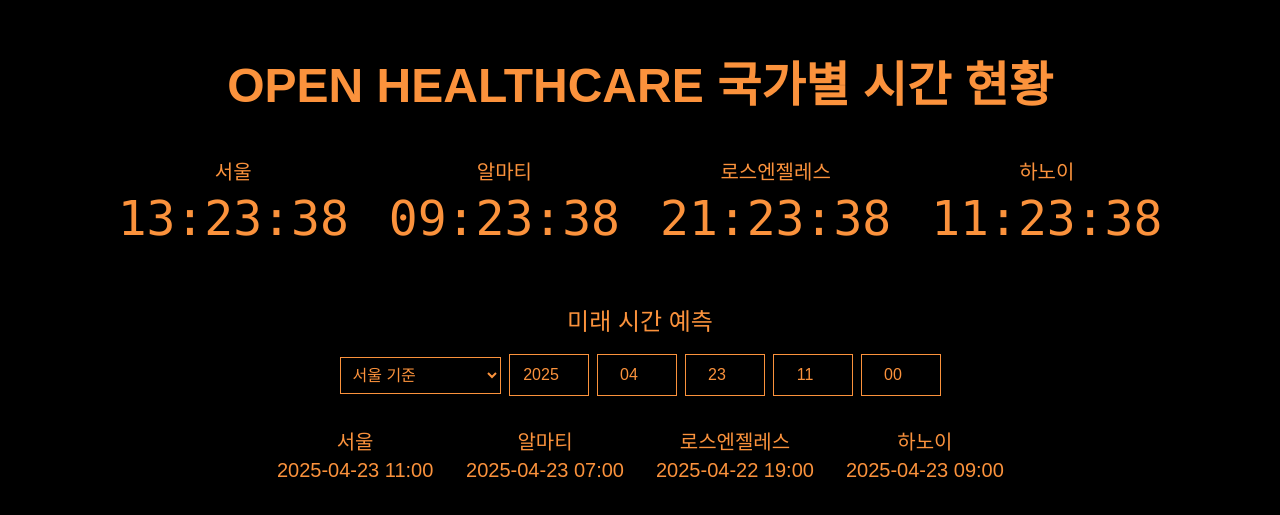
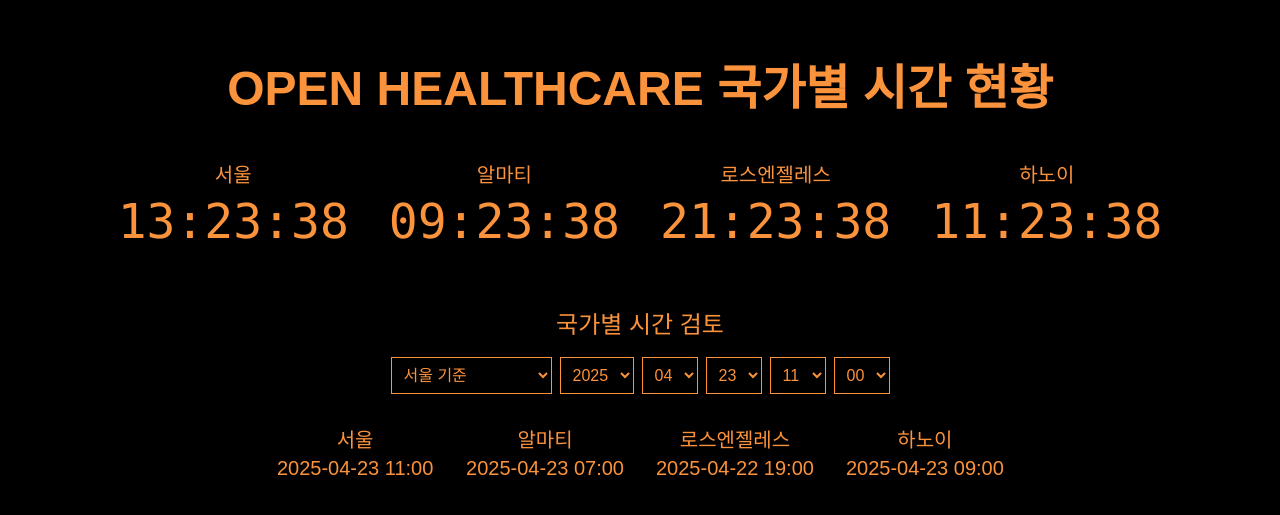
Before and after one commit to OfficejacobK/OHCworldtime, a React (Create React App) app: page / in a window 1280 px wide. Shown: the part 127-642 px from the top of the page. Built offline with nearby package versions, Linux system fonts and the light colour scheme; a web font is replaced by a local one.

Commit message:
Add files via upload

```diff
--- a/src/App.jsx
+++ b/src/App.jsx
@@ -36,18 +36,29 @@ function App() {
     return format(local, "HH:mm:ss");
   };
 
-  const futureDate = new Date(
-    future.year + "-" + future.month + "-" + future.day + "T" + future.hour + ":" + future.minute + ":00"
-  );
+  const getFutureDate = () => {
+    try {
+      return new Date(future.year + "-" + future.month + "-" + future.day + "T" + future.hour + ":" + future.minute + ":00");
+    } catch {
+      return new Date();
+    }
+  };
+
+  const futureDate = getFutureDate();
   const baseDate = new Date(new Date().toLocaleString("en-US", { timeZone: timezones[future.base] }));
   const diff = futureDate.getTime() - baseDate.getTime();
+
   const futureTimes = {};
   for (const key in timezones) {
     const local = new Date(new Date().toLocaleString("en-US", { timeZone: timezones[key] }));
     futureTimes[key] = format(new Date(local.getTime() + diff), "yyyy-MM-dd HH:mm");
   }
 
-  const handleChange = (field, value) => setFuture(prev => ({ ...prev, [field]: value }));
+  const handleChange = (field, value) => {
+    setFuture(prev => ({ ...prev, [field]: value }));
+  };
+
+  const genRange = (start, end) => Array.from({ length: end - start + 1 }, (_, i) => String(i + start).padStart(2, "0"));
 
   return (
     <div className="bg-black text-orange-400 min-h-screen flex flex-col items-center justify-center font-digital p-8">
@@ -62,7 +73,7 @@ function App() {
         ))}
       </div>
 
-      <div className="text-2xl mb-4">미래 시간 예측</div>
+      <div className="text-2xl mb-4">국가별 시간 검토</div>
       <div className="flex flex-wrap gap-2 justify-center items-center mb-8">
         <select className="bg-black border border-orange-400 p-2 text-orange-400" value={future.base} onChange={e => handleChange("base", e.target.value)}>
           <option value="seoul">서울 기준</option>
@@ -70,9 +81,21 @@ function App() {
           <option value="la">로스엔젤레스 기준</option>
           <option value="hanoi">하노이 기준</option>
         </select>
-        {["year", "month", "day", "hour", "minute"].map((f, i) => (
-          <input key={f} type="number" className="bg-black border border-orange-400 p-2 w-20 text-center text-orange-400" value={future[f]} onChange={e => handleChange(f, e.target.value)} />
-        ))}
+        <select className="bg-black border border-orange-400 p-2 text-orange-400" value={future.year} onChange={e => handleChange("year", e.target.value)}>
+          {genRange(2023, 2030).map((y) => <option key={y} value={y}>{y}</option>)}
+        </select>
+        <select className="bg-black border border-orange-400 p-2 text-orange-400" value={future.month} onChange={e => handleChange("month", e.target.value)}>
+          {genRange(1, 12).map((m) => <option key={m} value={m}>{m}</option>)}
+        </select>
+        <select className="bg-black border border-orange-400 p-2 text-orange-400" value={future.day} onChange={e => handleChange("day", e.target.value)}>
+          {genRange(1, 31).map((d) => <option key={d} value={d}>{d}</option>)}
+        </select>
+        <select className="bg-black border border-orange-400 p-2 text-orange-400" value={future.hour} onChange={e => handleChange("hour", e.target.value)}>
+          {genRange(0, 23).map((h) => <option key={h} value={h}>{h}</option>)}
+        </select>
+        <select className="bg-black border border-orange-400 p-2 text-orange-400" value={future.minute} onChange={e => handleChange("minute", e.target.value)}>
+          {genRange(0, 59).map((m) => <option key={m} value={m}>{m}</option>)}
+        </select>
       </div>
 
       <div className="grid grid-cols-2 md:grid-cols-4 gap-8 text-center text-xl">
```
